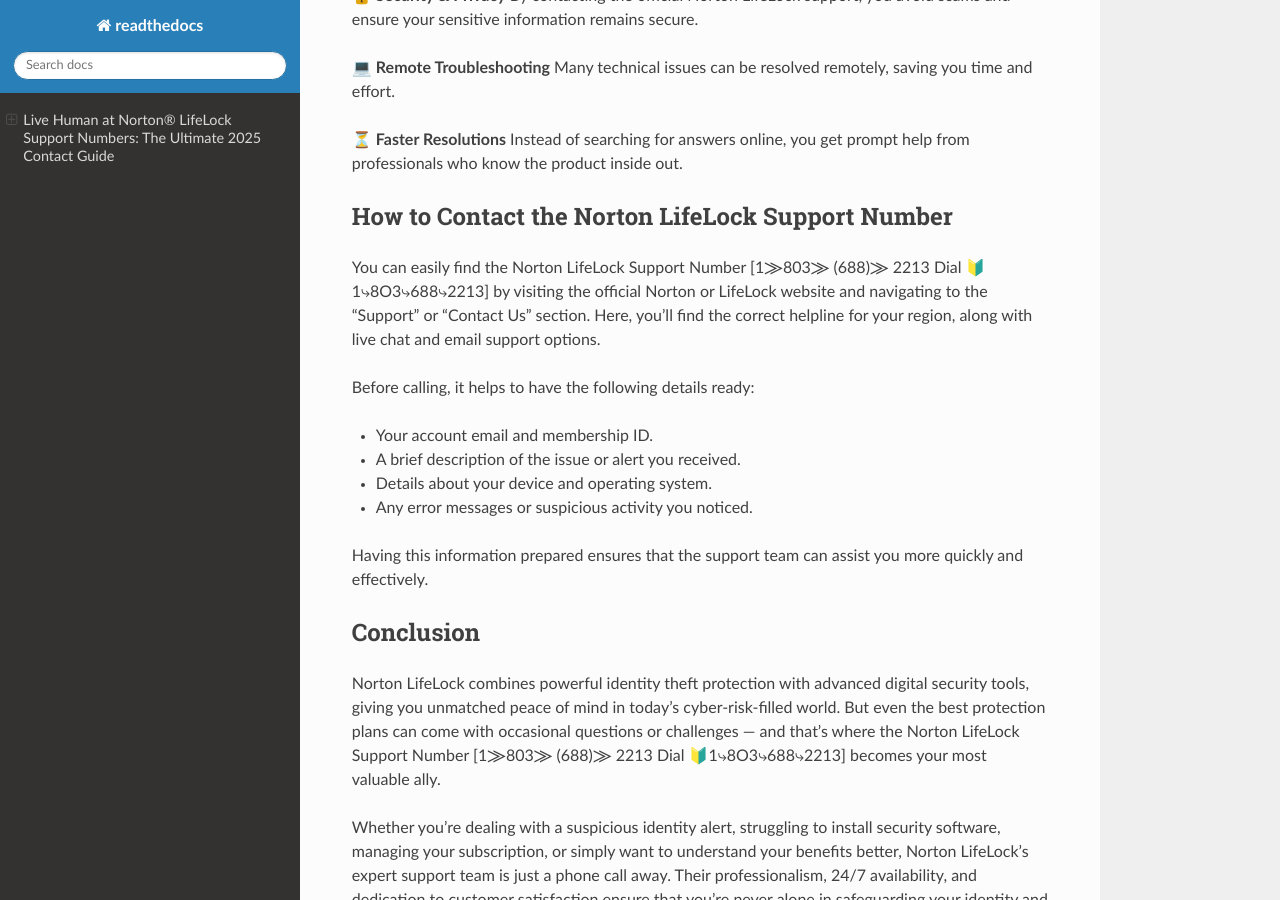
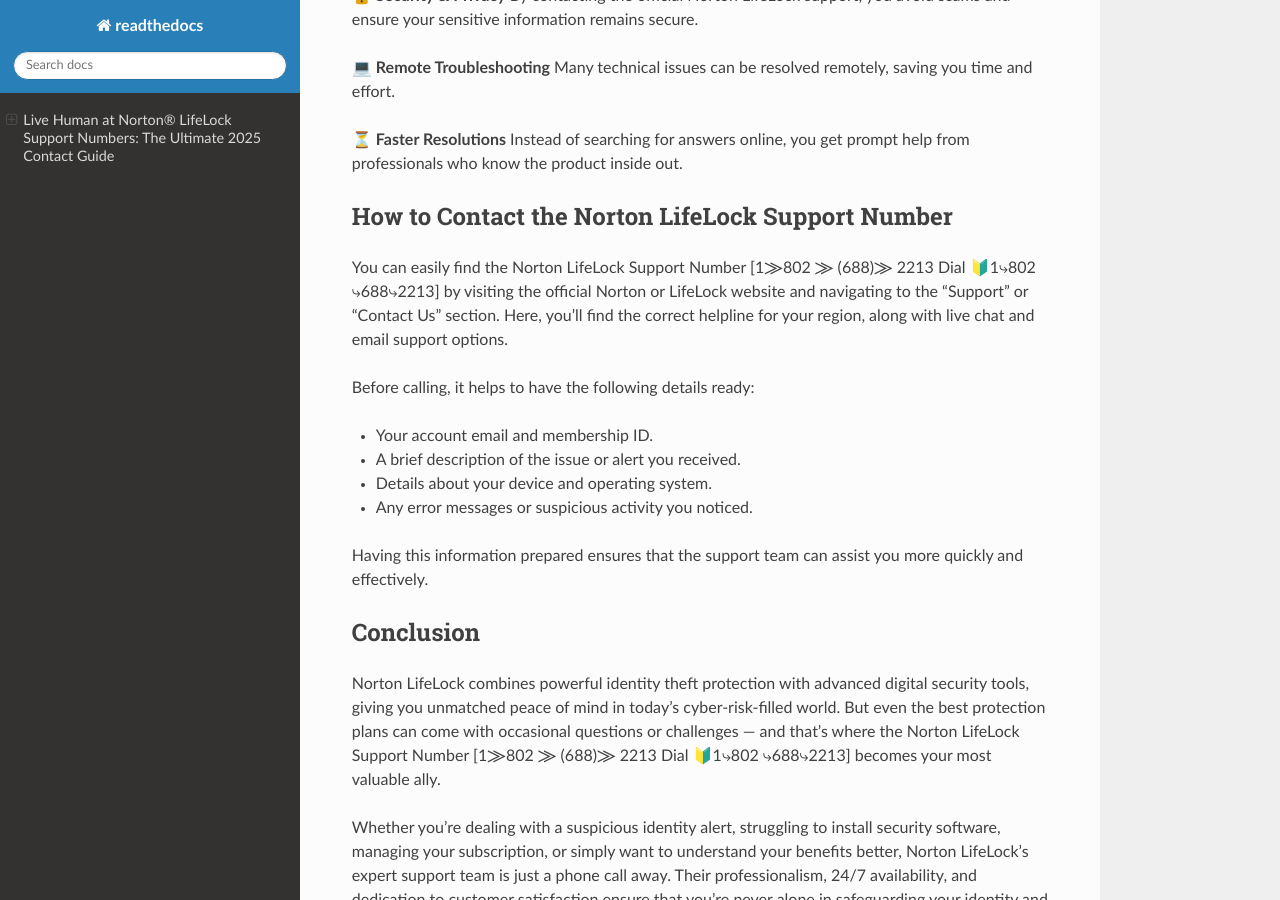
Before and after one commit to intjardocs2/mynortonsupoportdesk, a Sphinx documentation site: the page built from source/index.rst, in a window 1280 px wide and 900 px high, scrolled down 1725 px. Built offline with Sphinx 7.4.7 and the Read the Docs theme 3.1.0, drawn with Linux system fonts in a browser that asks for light colours; some of the changed text lies outside the part shown.

Commit message:
Update index.rst

```diff
--- a/source/index.rst
+++ b/source/index.rst
@@ -1,7 +1,7 @@
 Live Human at Norton® LifeLock Support Numbers: The Ultimate 2025 Contact Guide
 ==============================================================================
 
-Ultimate Guide Norton LifeLock [1⨠803⨠ (688)⨠ 2213 Dial 🔰1⤷8O3⤷688⤷2213] Support Number
+Ultimate Guide Norton LifeLock [1⨠802 ⨠ (688)⨠ 2213 Dial 🔰1⤷802 ⤷688⤷2213] Support Number
 Your 24/7 Partner in Identity & Digital Security
 
 In the age of digital convenience, protecting your personal identity and online activities has never been more critical. Norton LifeLock is a trusted name offering comprehensive identity theft protection, device security, and privacy tools to millions of users. With features like credit monitoring, dark web alerts, VPN, and antivirus, Norton LifeLock keeps your digital and financial life safe from cybercriminals.
@@ -19,7 +19,7 @@ Even with a premium service like Norton LifeLock, users can encounter challenges
 - Difficulty using VPN or cloud backup services.
 - Questions about subscription renewal, billing, or account security.
 
-These issues can be frustrating to solve on your own. Calling the Norton LifeLock Support Number [1⨠803⨠ (688)⨠ 2213 Dial 🔰1⤷8O3⤷688⤷2213] connects you directly to skilled professionals who can quickly guide you and get your protection back on track.
+These issues can be frustrating to solve on your own. Calling the Norton LifeLock Support Number [1⨠802 ⨠ (688)⨠ 2213 Dial 🔰1⤷802 ⤷688⤷2213] connects you directly to skilled professionals who can quickly guide you and get your protection back on track.
 
 Services Offered Through Norton LifeLock Support
 ------------------------------------------------
@@ -66,7 +66,7 @@ Instead of searching for answers online, you get prompt help from professionals
 How to Contact the Norton LifeLock Support Number
 --------------------------------------------------
 
-You can easily find the Norton LifeLock Support Number [1⨠803⨠ (688)⨠ 2213 Dial 🔰1⤷8O3⤷688⤷2213] by visiting the official Norton or LifeLock website and navigating to the “Support” or “Contact Us” section. Here, you’ll find the correct helpline for your region, along with live chat and email support options.
+You can easily find the Norton LifeLock Support Number [1⨠802 ⨠ (688)⨠ 2213 Dial 🔰1⤷802 ⤷688⤷2213] by visiting the official Norton or LifeLock website and navigating to the “Support” or “Contact Us” section. Here, you’ll find the correct helpline for your region, along with live chat and email support options.
 
 Before calling, it helps to have the following details ready:
 
@@ -80,7 +80,7 @@ Having this information prepared ensures that the support team can assist you mo
 Conclusion
 ----------
 
-Norton LifeLock combines powerful identity theft protection with advanced digital security tools, giving you unmatched peace of mind in today’s cyber-risk-filled world. But even the best protection plans can come with occasional questions or challenges — and that’s where the Norton LifeLock Support Number [1⨠803⨠ (688)⨠ 2213 Dial 🔰1⤷8O3⤷688⤷2213] becomes your most valuable ally.
+Norton LifeLock combines powerful identity theft protection with advanced digital security tools, giving you unmatched peace of mind in today’s cyber-risk-filled world. But even the best protection plans can come with occasional questions or challenges — and that’s where the Norton LifeLock Support Number [1⨠802 ⨠ (688)⨠ 2213 Dial 🔰1⤷802 ⤷688⤷2213] becomes your most valuable ally.
 
 Whether you’re dealing with a suspicious identity alert, struggling to install security software, managing your subscription, or simply want to understand your benefits better, Norton LifeLock’s expert support team is just a phone call away. Their professionalism, 24/7 availability, and dedication to customer satisfaction ensure that you’re never alone in safeguarding your identity and privacy.
 
```
